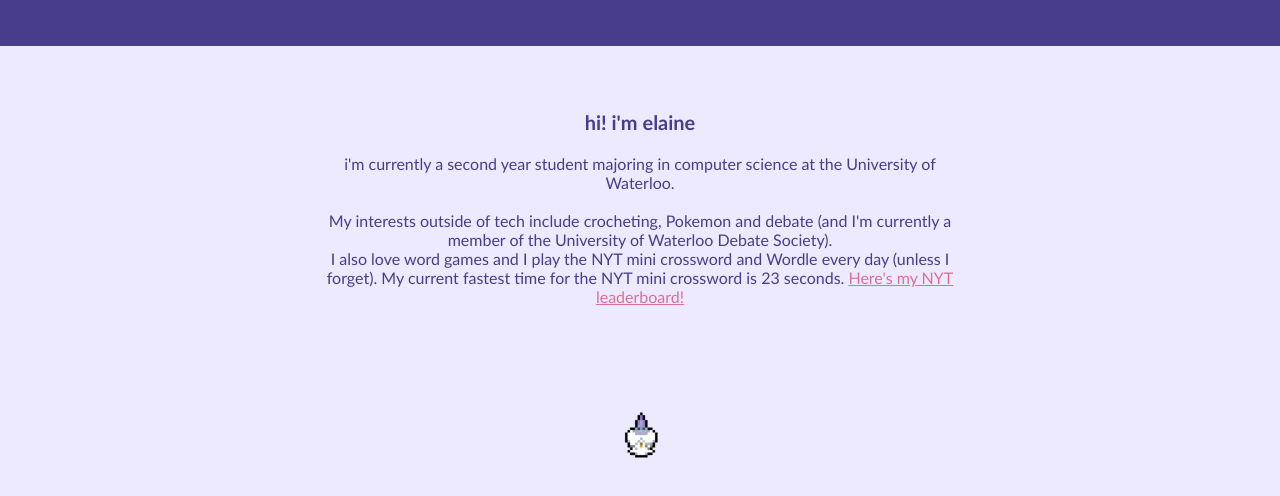
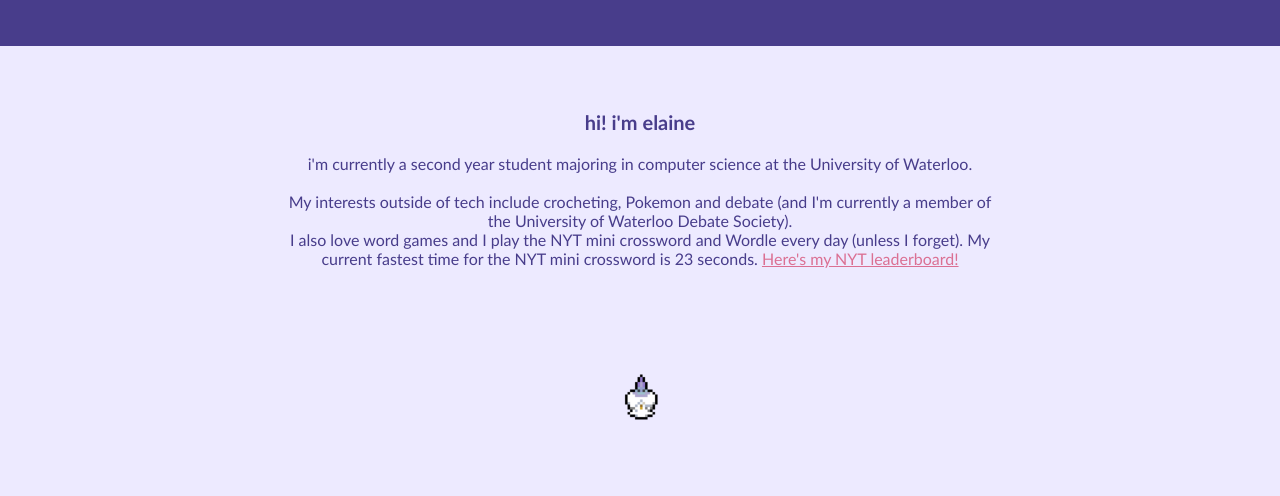
Before and after one commit to el6ine/el6ine.github.io, a plain HTML site: page about.html in a window 1280 px wide. Shown: the part 154-650 px from the top of the page. Drawn offline with Linux system fonts and the light colour scheme.

Commit message:
minor css change

```diff
--- a/style.css
+++ b/style.css
@@ -73,6 +73,7 @@ h1{
     padding-top: 5%;
     text-align: center;
     width:100%;
+    align-items: center;
 }
 
 #about p{
@@ -118,7 +119,7 @@ h4{
 }
 
 .swiper img{
-    width: 600px;
+    width: 100%;
 }
 
 .swiper-button-prev::after{
@@ -227,7 +228,7 @@ h2 a:hover{
     color:palevioletred;
 }
 
-#text-block {
-    margin-left: 300px;
-    margin-right: 300px;
+#text-block p {
+    margin-left: 20%;
+    margin-right: 20%;
 }
```
